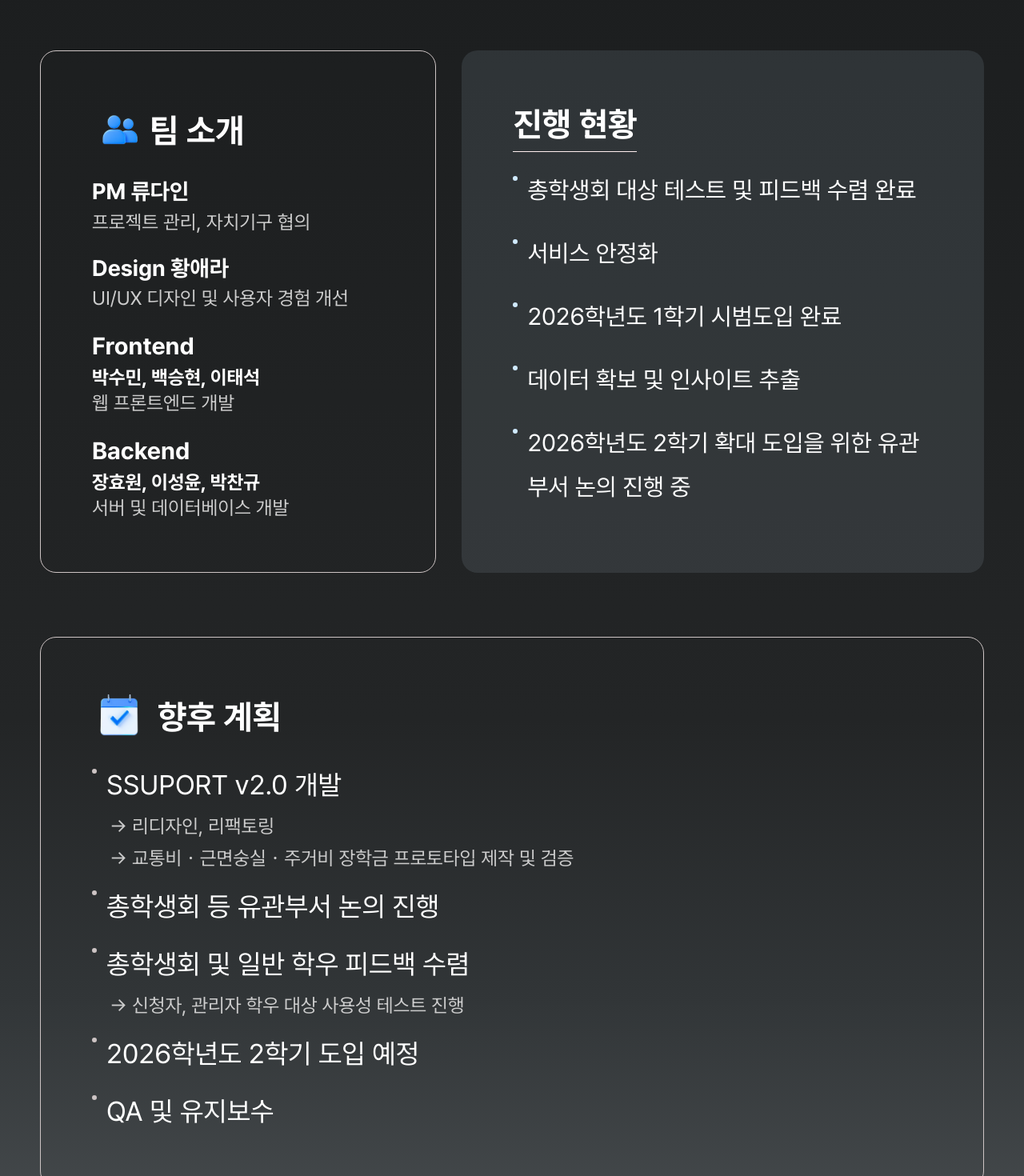
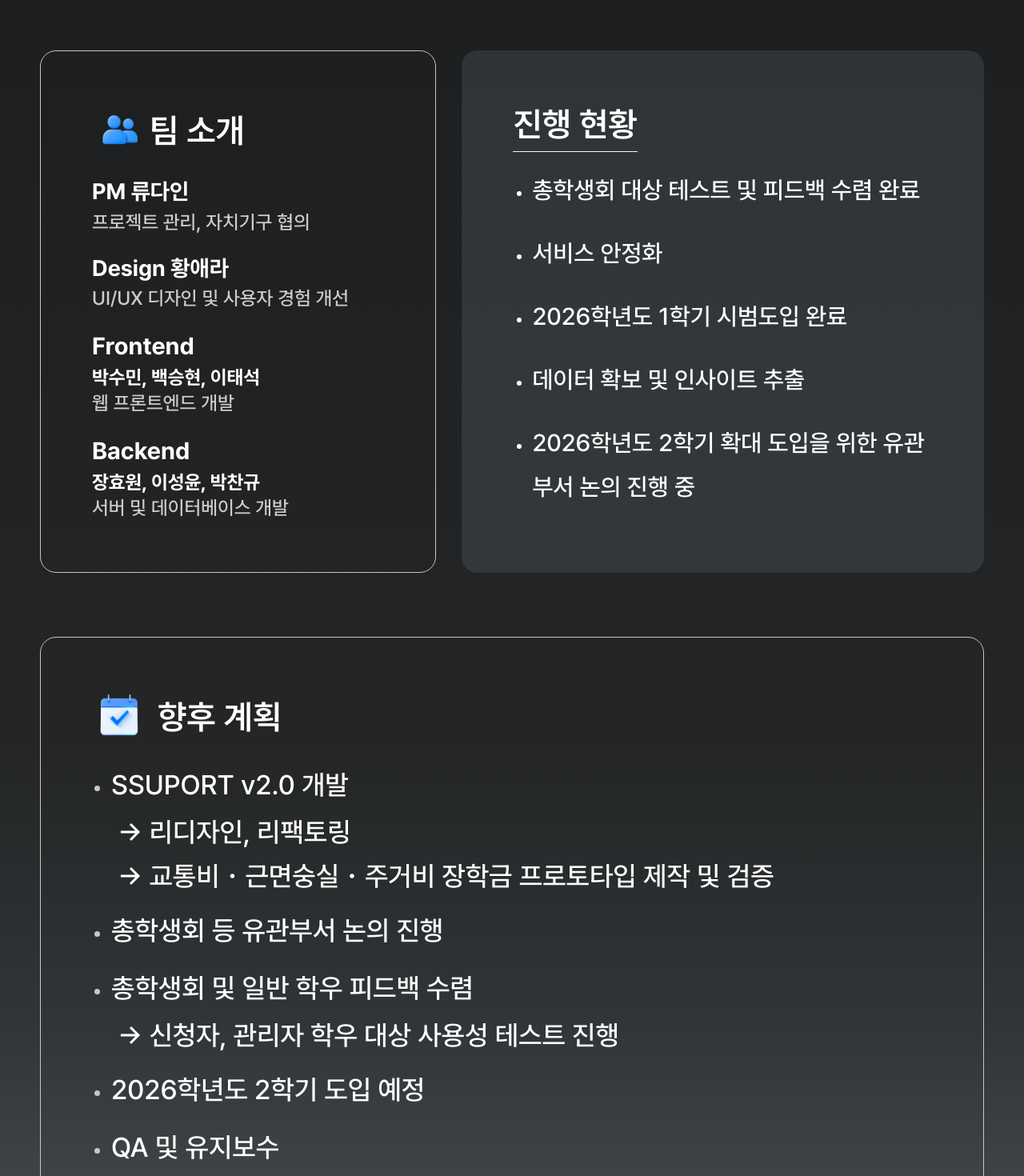
Before and after one commit to ssu-student-union/ssu-it-landing, a Next.js app: page /projects/ssuport in a window 1280 px wide. Shown: the part 920-2390 px from the top of the page at 80% size. Built offline with nearby package versions, Linux system fonts and the light colour scheme.

Commit message:
feat(projects): 프로젝트 상세 페이지 가독성과 문구 정리

```diff
--- a/src/app/projects/[slug]/_components/ProjectFuturePlans.tsx
+++ b/src/app/projects/[slug]/_components/ProjectFuturePlans.tsx
@@ -19,25 +19,20 @@ export const ProjectFuturePlans = ({
           height={70}
           className="h-10 w-auto lg:h-[4.375rem]"
         />
-        <h2 className="font-bold text-xl text-white sm:text-2xl lg:text-[2.625rem]">
+        <h2 className="font-semibold text-xl text-white sm:text-2xl lg:text-[2.625rem]">
           향후 계획
         </h2>
       </div>
-      <ul className="flex flex-col gap-3 sm:gap-4 lg:gap-3">
+      <ul className="list-disc space-y-3 pl-5 font-medium text-base text-white leading-[1.5] marker:text-[0.65em] marker:text-[#cdc4c4] sm:space-y-4 sm:pl-6 sm:text-lg lg:space-y-3 lg:text-[2.125rem] lg:leading-[3.75rem]">
         {futurePlans.map((plan) => (
-          <li key={plan.label} className="flex flex-col gap-1">
-            <div className="flex items-start gap-3">
-              <span className="mt-2 h-1.5 w-1.5 shrink-0 rounded-full bg-[#cdc4c4] sm:mt-2.5" />
-              <p className="whitespace-pre-line text-base text-white leading-[1.5] sm:text-lg lg:text-[2.125rem] lg:leading-[3.75rem]">
-                {plan.label}
-              </p>
-            </div>
+          <li key={plan.label} className="whitespace-pre-line">
+            <span>{plan.label}</span>
             {plan.subItems && (
-              <ul className="flex flex-col gap-1 pl-[1.375rem]">
+              <ul className="mt-1 flex flex-col gap-1 pl-2">
                 {plan.subItems.map((subItem) => (
                   <li
                     key={subItem}
-                    className="whitespace-pre-line text-[#cccccc] text-sm leading-[1.5] sm:text-base lg:text-2xl"
+                    className="whitespace-pre-line leading-[1.5] text-base lg:text-[2.125rem]"
                   >
                     → {subItem}
                   </li>
--- a/src/app/projects/[slug]/_components/ProjectProgress.tsx
+++ b/src/app/projects/[slug]/_components/ProjectProgress.tsx
@@ -5,19 +5,16 @@ type ProjectProgressProps = {
 export const ProjectProgress = ({ progressStatus }: ProjectProgressProps) => {
   return (
     <div className="flex h-full flex-col gap-4 rounded-[1.25rem] bg-[rgba(208,234,255,0.1)] p-6 sm:gap-5 sm:p-8 lg:p-16">
-      <h2 className="inline-block self-start border-[#ffeeee] border-b pb-1.5 font-bold text-xl text-white sm:text-2xl lg:text-[2.625rem]">
+      <h2 className="inline-block self-start border-[#ffeeee] border-b pb-1.5 font-semibold text-xl text-white sm:text-2xl lg:text-[2.625rem]">
         진행 현황
       </h2>
-      <div className="flex flex-col gap-5 sm:gap-6">
+      <ul className="list-disc space-y-5 pl-5 text-base font-medium text-white leading-[1.5] marker:text-[0.65em] marker:text-white sm:space-y-6 sm:pl-6 sm:text-lg lg:text-[1.875rem] lg:leading-[3.4375rem]">
         {progressStatus.map((status) => (
-          <div key={status} className="flex items-start gap-3">
-            <span className="mt-2 h-1.5 w-1.5 shrink-0 rounded-full bg-[#d0eaff] sm:mt-2.5" />
-            <p className="whitespace-pre-line text-base text-white leading-[1.5] sm:text-lg lg:text-[1.875rem] lg:leading-[3.4375rem]">
-              {status}
-            </p>
-          </div>
+          <li key={status} className="whitespace-pre-line">
+            {status}
+          </li>
         ))}
-      </div>
+      </ul>
     </div>
   );
 };
--- a/src/app/projects/[slug]/_components/ProjectTeam.tsx
+++ b/src/app/projects/[slug]/_components/ProjectTeam.tsx
@@ -17,7 +17,7 @@ export const ProjectTeam = ({ team }: ProjectTeamProps) => {
           height={70}
           className="h-10 w-auto lg:h-[4.375rem]"
         />
-        <h2 className="font-bold text-xl text-white sm:text-2xl lg:text-[2.625rem]">
+        <h2 className="font-semibold text-xl text-white sm:text-2xl lg:text-[2.625rem]">
           팀 소개
         </h2>
       </div>
@@ -41,7 +41,7 @@ export const ProjectTeam = ({ team }: ProjectTeamProps) => {
                   {member.role} {member.name}
                 </p>
               )}
-              <p className="whitespace-pre-line text-sm text-[#cccccc] sm:text-base lg:text-2xl">
+              <p className="whitespace-pre-line text-sm font-medium text-[#cccccc] sm:text-base lg:text-2xl">
                 {member.description}
               </p>
             </div>
--- a/src/common/Header.tsx
+++ b/src/common/Header.tsx
@@ -19,7 +19,7 @@ export const Header = () => {
 
       <nav className="flex items-center gap-3 sm:gap-8 lg:gap-16">
         <Link
-          href="#"
+          href="/"
           className="relative hidden font-semibold text-[#1b1c1c] text-lg whitespace-nowrap sm:block lg:text-2xl"
         >
           위원회 소개
--- a/src/data/projects.ts
+++ b/src/data/projects.ts
@@ -38,7 +38,7 @@ export type Project = {
 export const PROJECTS: Project[] = [
   {
     slug: "ssuport",
-    title: "SSUPORT",
+    title: "SSUport",
     description: "총학생회 특별장학금 신청/관리 시스템 서비스",
     image: ssuportImage,
     detail: {
@@ -178,7 +178,7 @@ export const PROJECTS: Project[] = [
         },
       ],
       progressStatus: [
-        "홈페이지 1차/2차 배포 완료 & 3차 개발 및 대규모 리팩토링",
+        "홈페이지 1차/2차 배포 완료 &\n3차 개발 및 대규모 리팩토링",
         "SSO 구축 및 PASSU 연동",
         "홈페이지 3차 개발 배포 예정 및 4차 개발",
       ],
@@ -234,8 +234,8 @@ export const PROJECTS: Project[] = [
       progressStatus: [
         "MVP 개발 및 POC 진행",
         "자치기구 대상 PASSU 의견 수렴",
-        "총학생회 및 자치기구 홍보 진행(전체간부수련회)",
-        "2025년 3월 총학생회 개강행사 도입 (이틀 간 1,000명 배부)",
+        "총학생회 및 자치기구 홍보 진행\n(전체간부수련회)",
+        "2025년 3월 총학생회 개강행사 도입\n(이틀 간 1,000명 배부)",
       ],
       futurePlans: [
         { label: "중앙감사위원회 대상 정식 도입 추진" },
@@ -251,7 +251,7 @@ export const PROJECTS: Project[] = [
     slug: "campus-map",
     title: "캠퍼스맵",
     description:
-      "최신 정보를 제공하는 캠퍼스맵 챗봇과 웹사이트를 구현한 서비스",
+      "최신 정보를 제공하는 캠퍼스맵 챗봇과\n웹사이트를 구현한 서비스",
     image: campusMapImage,
     detail: {
       subtitle: "교내 시설 정보 제공 서비스",
@@ -286,7 +286,7 @@ export const PROJECTS: Project[] = [
     slug: "it-landing",
     title: "IT지원위원회 랜딩페이지",
     description:
-      "IT지원위원회를 한 눈에 이해할 수 있는 디지털 서비스/플랫폼을 기획·개발·운영",
+      "IT지원위원회를 한 눈에 이해할 수 있는\n디지털 서비스/플랫폼을 기획·개발·운영",
     image: itLandingImage,
     detail: {
       subtitle: "IT지원위원회 공식 홈페이지",
@@ -337,7 +337,7 @@ export const PROJECTS: Project[] = [
     slug: "recliner",
     title: "리클라이너 예약시스템",
     description:
-      "중앙도서관 리클라이너 좌석의 무분별한 사용 및 독점을 방지하기 위해 개발한 시스템",
+      "중앙도서관 리클라이너 좌석의 무분별한 사용\n및 독점을 방지하기 위해 개발한 시스템",
     image: reclinerImage,
     detail: {
       subtitle: "중앙도서관 리클라이너 좌석 예약 서비스",
@@ -354,7 +354,7 @@ export const PROJECTS: Project[] = [
       ],
       progressStatus: [
         "디자인 및 개발 완료",
-        "중앙도서관 설치 및 시범 운영(9/11 ~ 9/30)",
+        "중앙도서관 설치 및 시범 운영\n(9/11 ~ 9/30)",
         "중앙도서관 정식 운영(10/1)",
       ],
       futurePlans: [
@@ -372,7 +372,7 @@ export const PROJECTS: Project[] = [
     slug: "chatbot",
     title: "총학생회 카카오톡 챗봇",
     description:
-      "정보 접근성을 향상하고자 학교생활도우미 US:SUM 챗봇 서비스를 개발 및 운영",
+      "정보 접근성을 향상하고자 학교생활도우미\nUS:SUM 챗봇 서비스를 개발 및 운영",
     image: chatbotImage,
     detail: {
       subtitle: "학교 생활 도우미 챗봇 서비스",
```
